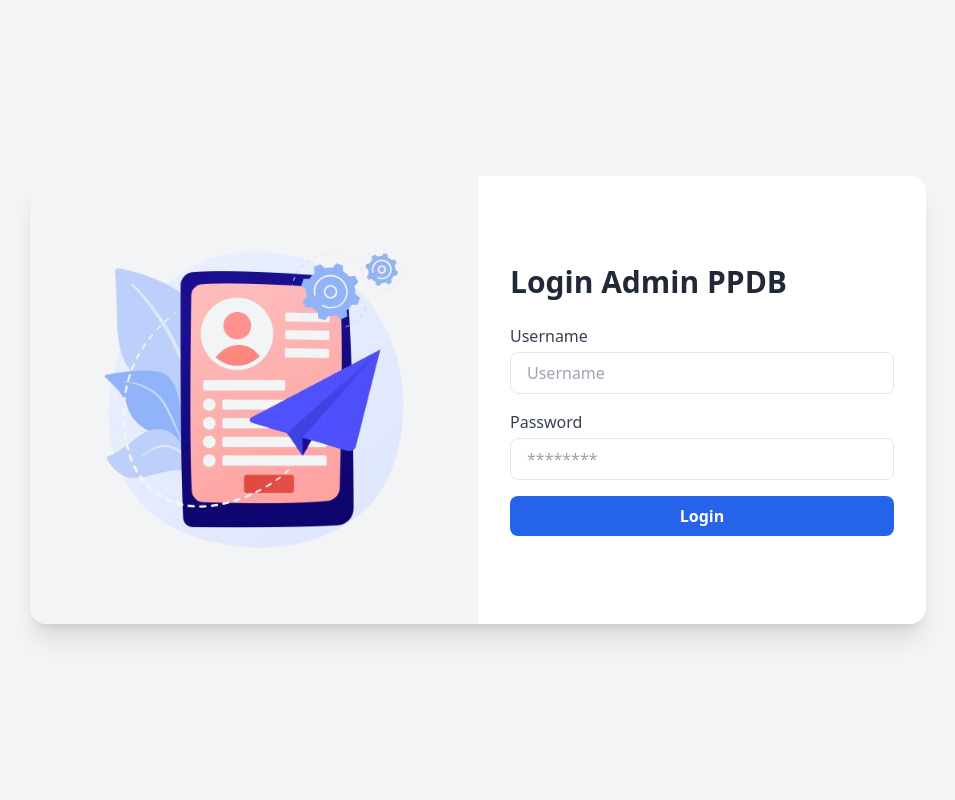
After one commit to Zaenal-AB/ppdb, a PHP site: page /login.php in a window 1280 px wide. The commit adds this page. Shown: the whole page, without its empty margins (162-1117 px from the left). Run offline with PHP 8.4, Linux system fonts and the light colour scheme; some libraries are stand-ins or nearby versions.

Commit message:
update login

```diff
--- a/index.html
+++ b/index.html
@@ -219,8 +219,8 @@
                   required
                   class="mt-1 w-full p-2 rounded-lg border border-slate-600 dark:bg-gray-700">
                   <option value="">-- Pilih --</option>
-                  <option value="7A">Kelas Tahfidz</option>
-                  <option value="7B">Kelas Reguler</option>
+                  <option value="Kelas Tahfiz">Kelas Tahfidz</option>
+                  <option value="Kelas Reguler">Kelas Reguler</option>
                 </select>
               </div>
 
@@ -239,7 +239,7 @@
               </div>
 
               <div id="jalurKeterangan" class="md:col-span-2 hidden">
-                <label class="form-label">Keterangan Jalur Pendaftaran *</label>
+                <label class="form-label">Keterangan Jalur Pendaftaran</label>
                 <textarea
                   id="keteranganInput"
                   name="keterangan_jalur"
--- /dev/null
+++ b/login.php
@@ -0,0 +1,46 @@
+<!DOCTYPE html>
+<html lang="en">
+
+<head>
+    <meta charset="UTF-8">
+    <meta name="viewport" content="width=device-width, initial-scale=1.0">
+    <title>Login Form</title>
+    <script src="https://cdn.tailwindcss.com"></script>
+</head>
+
+<body class="bg-gray-100 flex items-center justify-center min-h-screen p-6">
+    <div class="bg-white flex flex-col md:flex-row rounded-2xl shadow-xl overflow-hidden max-w-4xl w-full">
+
+        <!-- Left side: Illustration -->
+        <div class="md:w-1/2 bg-gray-100 flex items-center justify-center p-6">
+            <img src="assets/register.png" alt="Illustration" class="w-full h-auto object-contain">
+        </div>
+
+        <!-- Right side: Login Form -->
+        <div class="md:w-1/2 p-8 flex flex-col justify-center">
+            <h2 class="text-3xl font-bold text-gray-800 mb-6">Login Admin PPDB</h2>
+
+            <form class="space-y-4">
+                <div>
+                    <label for="email" class="block text-gray-700 font-medium mb-1">Username</label>
+                    <input type="text" id="email" placeholder="Username"
+                        class="w-full px-4 py-2 border rounded-lg focus:outline-none focus:ring-2 focus:ring-blue-500 focus:border-transparent">
+                </div>
+
+                <div>
+                    <label for="password" class="block text-gray-700 font-medium mb-1">Password</label>
+                    <input type="password" id="password" placeholder="********"
+                        class="w-full px-4 py-2 border rounded-lg focus:outline-none focus:ring-2 focus:ring-blue-500 focus:border-transparent">
+                </div>
+
+                <button type="submit"
+                    class="w-full bg-blue-600 text-white py-2 rounded-lg font-semibold hover:bg-blue-700 transition-colors">
+                    Login
+                </button>
+            </form>
+
+        </div>
+    </div>
+</body>
+
+</html>
```
Also changed, not shown: wawancara.php (+9 -0 lines), assets/register.png (added).
